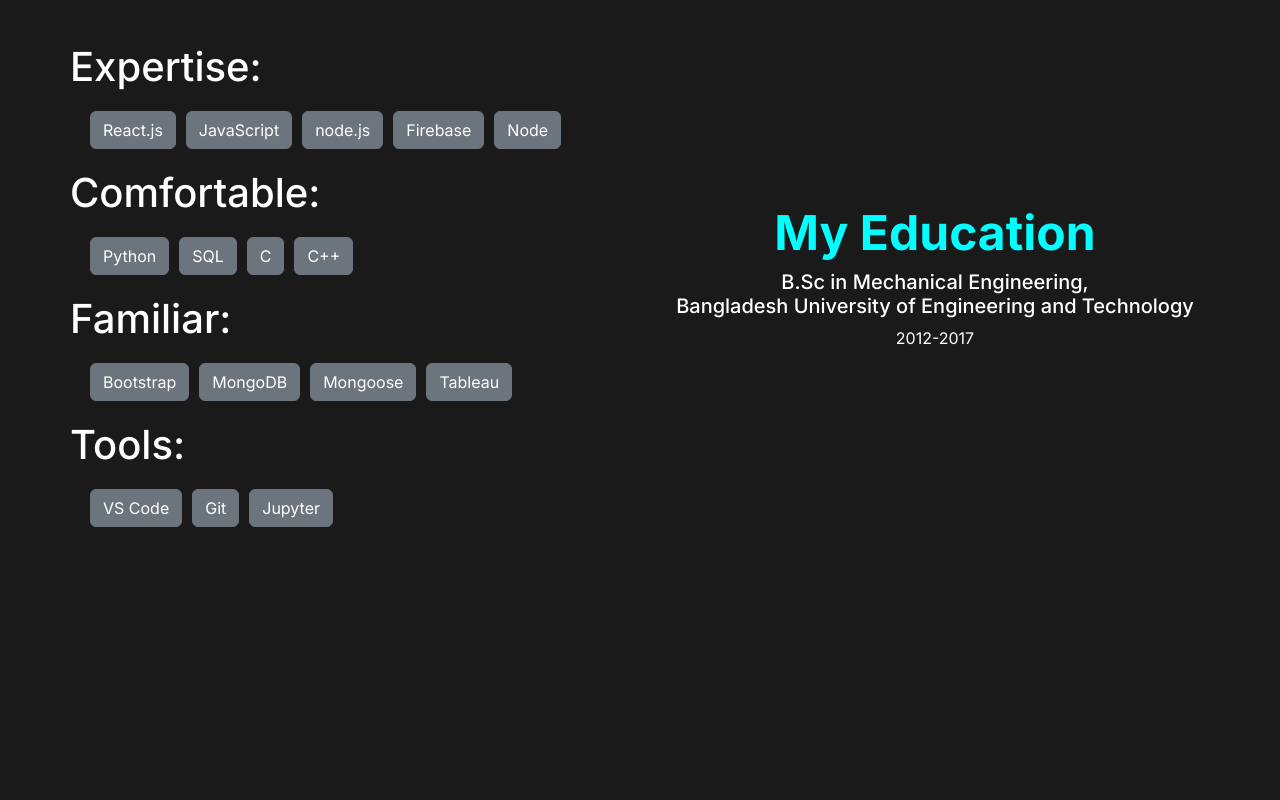
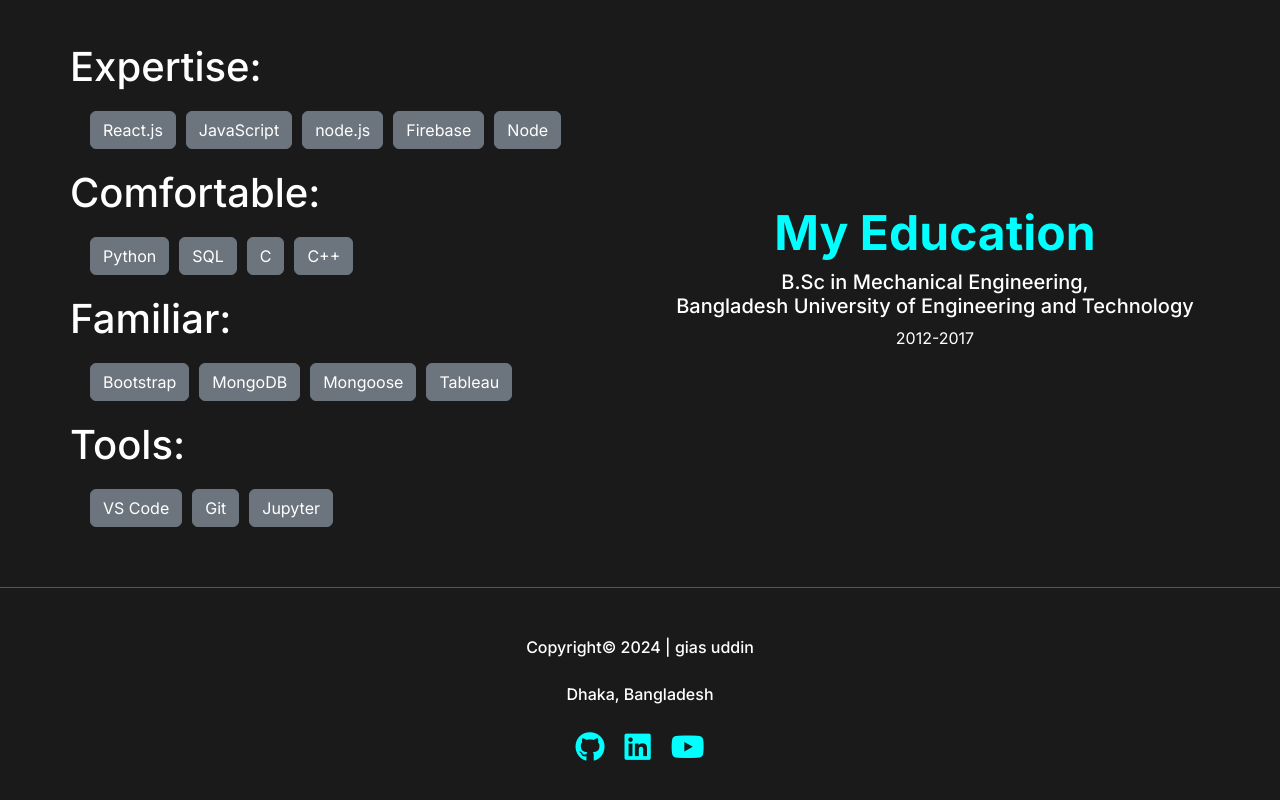
Before and after one commit to smhasan-shahriar/assignment1-portfolio, a plain HTML site: page index.html in a window 1280 px wide. Shown: the part 1608-2408 px from the top of the page. Before the commit the page ends 2195 px from the top, so only its background shows below. Drawn offline with nearby package versions, Linux system fonts and the light colour scheme.

Commit message:
added footer

```diff
--- a/index.html
+++ b/index.html
@@ -266,8 +266,15 @@
       </section>
       <section class="contact-form"></section>
     </main>
+    <hr>
     <footer>
-
+        <h6>Copyright&copy; 2024 | gias uddin</h6>
+        <h6>Dhaka, Bangladesh</h6>
+        <div class="banner-btn-container">
+            <i class="fa-brands fa-github banner-btn"></i>
+            <i class="fa-brands fa-linkedin banner-btn"></i>
+            <i class="fa-brands fa-youtube banner-btn"></i>
+          </div>
     </footer>
     <script
       src="https://cdn.jsdelivr.net/npm/bootstrap@5.3.3/dist/js/bootstrap.bundle.min.js"
--- a/style.css
+++ b/style.css
@@ -143,3 +143,12 @@ nav{
     color:#00FFFF;
     font-size: 48px;
 }
+footer{
+    margin: 50px auto;
+    width: 100%;
+    text-align: center;
+    display: flex;
+    flex-direction: column;
+    align-items: center;
+    gap: 20px
+}
```
